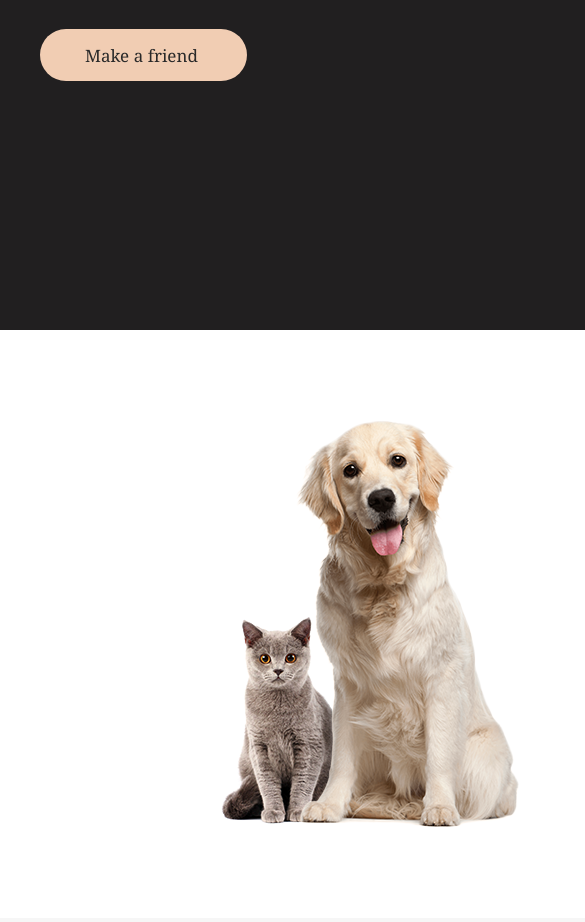
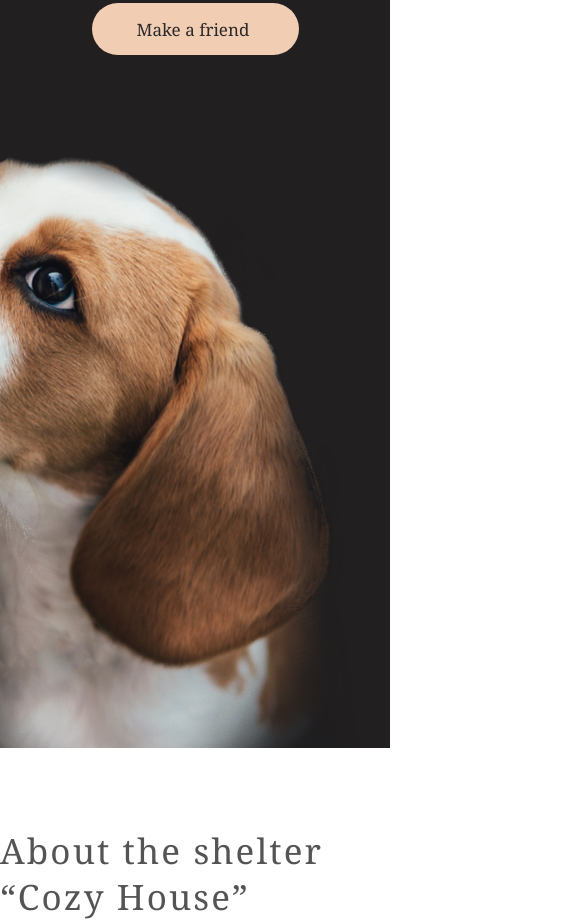
Before and after one commit to desavin87/RS_school, a plain HTML site: page index.html in a window 390 px wide. Shown: the part 578-1500 px from the top of the page, 585 px wide, since content can reach past the window. Drawn offline with Linux system fonts and the light colour scheme.

Commit message:
feat: add adaptive blocks header and not-only (768px)

```diff
--- a/index.html
+++ b/index.html
@@ -64,7 +64,7 @@
 				</div>
 			</div>
 		</section>
-		<section class="our-friends" id="our-friends">
+		<!-- <section class="our-friends" id="our-friends">
 			<h2 class="our-friends__title">Our friends who<br>
 				are looking for a house</h2>
 			<div class="slider__container">
@@ -302,7 +302,7 @@
 			<div class="column column-3">
 				<img src="shelter/assets/img/footer-puppy.png" alt="footer-puppy">
 			</div>
-		</footer>
+		</footer> -->
 	</div>
 
 	<script src="script.js"></script>
--- a/style.css
+++ b/style.css
@@ -29,10 +29,16 @@ body {
 .container {
 	width: 1280px;
 	margin: 0 auto;
+	@media (max-width: 768px) {
+		width: 100%;
+	}
 }
 
 .container__header {
 	background-color: #211f20;
+	@media (max-width: 768px) {
+		padding: 0px 30px;
+	}
 }
 .header {
 	margin-bottom: 90px;
@@ -42,6 +48,9 @@ body {
 	justify-content: space-between;
 	align-items: center;
 	padding: 30px 40px 0px 40px;
+	@media (max-width: 768px) {
+		padding: 30px 0px 0px 0px;
+	}
 }
 .navigation__logo {
 }
@@ -115,6 +124,11 @@ ul li:not(:first-child) {
 	display: flex;
 	justify-content: space-between;
 	padding: 0 40px;
+	@media (max-width: 768px) {
+		flex-direction: column;
+		align-items: center;
+		padding: 0;
+	}
 }
 .not__only-presentation {
 	max-width: 470px;
@@ -125,6 +139,9 @@ ul li:not(:first-child) {
 	font-family: "Georgia", sans-serif;
 	font-weight: 400;
 	padding-top: 160px;
+	@media (max-width: 768px) {
+		padding: 60px 0px 100px 0px;
+	}
 }
 .presentation__title {
 	max-width: 410px;
@@ -155,6 +172,9 @@ ul li:not(:first-child) {
 	cursor: pointer;
 	text-decoration: none;
 	transition: all 0.7s ease;
+	@media (max-width: 768px) {
+		align-self: center;
+	}
 }
 
 .presentation__btn:hover {
@@ -163,10 +183,16 @@ ul li:not(:first-child) {
 
 .not__only-img {
 	flex: 0 0 58.333%;
+	@media (max-width: 768px) {
+		flex: 0 1 74.09%;
+		align-self: flex-end;
+		max-width: 569px;
+	}
 }
 
 .not__only-image {
 	display: block;
+	max-width: 569px;
 }
 
 .about {
@@ -174,6 +200,11 @@ ul li:not(:first-child) {
 	justify-content: center;
 	padding-top: 90px;
 	padding: 90px 0px;
+	@media (max-width: 768px) {
+		flex-direction: column;
+		align-items: center;
+		padding: 80px 0px 100px 0px;
+	}
 }
 
 .about__first-column,
@@ -185,6 +216,10 @@ ul li:not(:first-child) {
 	display: flex;
 	justify-content: flex-end;
 	padding-right: 120px;
+	@media (max-width: 768px) {
+		padding-right: 0px;
+		order: 2;
+	}
 }
 
 .about-img {
@@ -193,6 +228,10 @@ ul li:not(:first-child) {
 }
 
 .about__second-columm {
+	@media (max-width: 768px) {
+		order: 1;
+		margin-bottom: 80px;
+	}
 }
 
 .about__wrapper {
```
